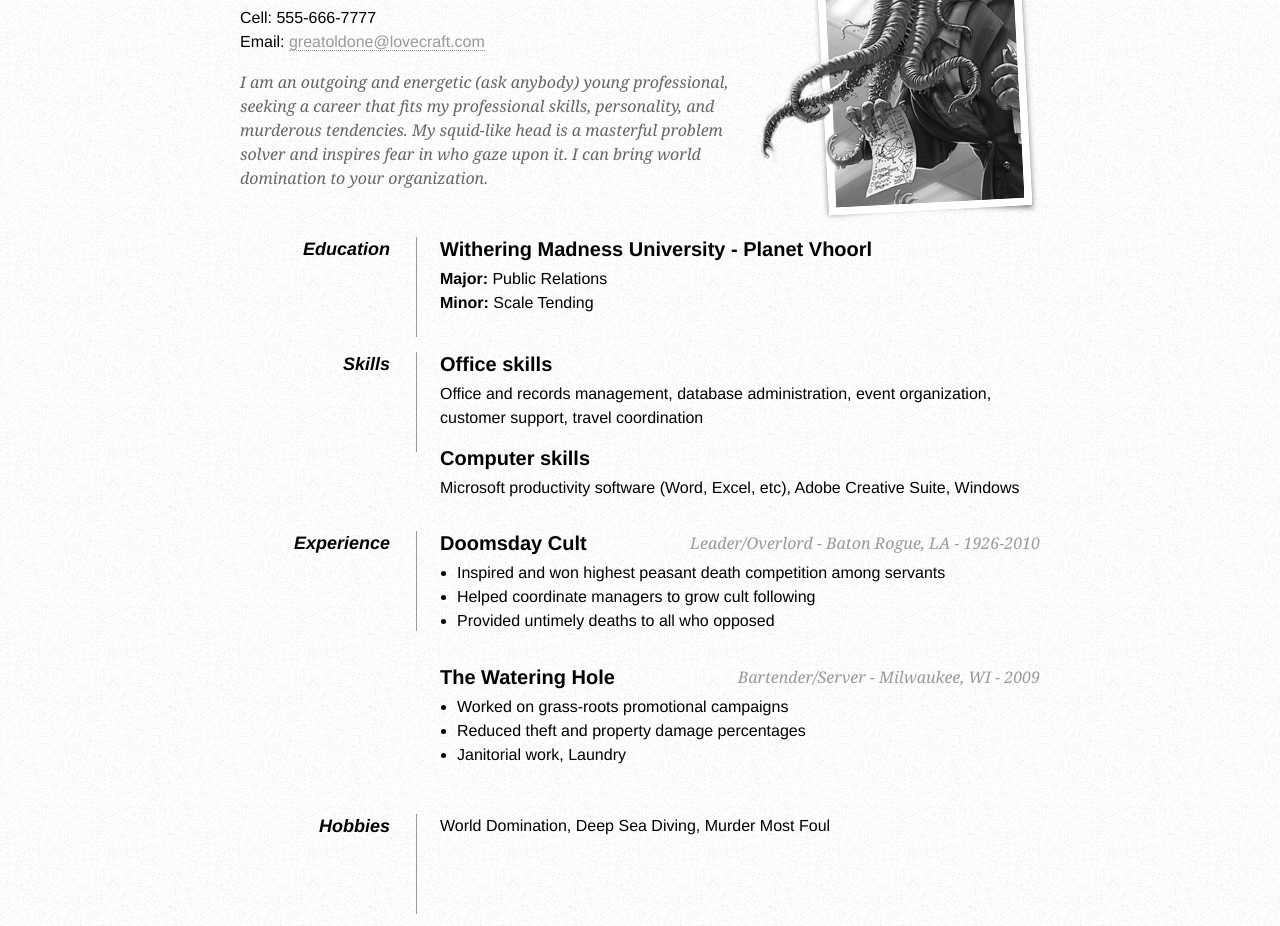
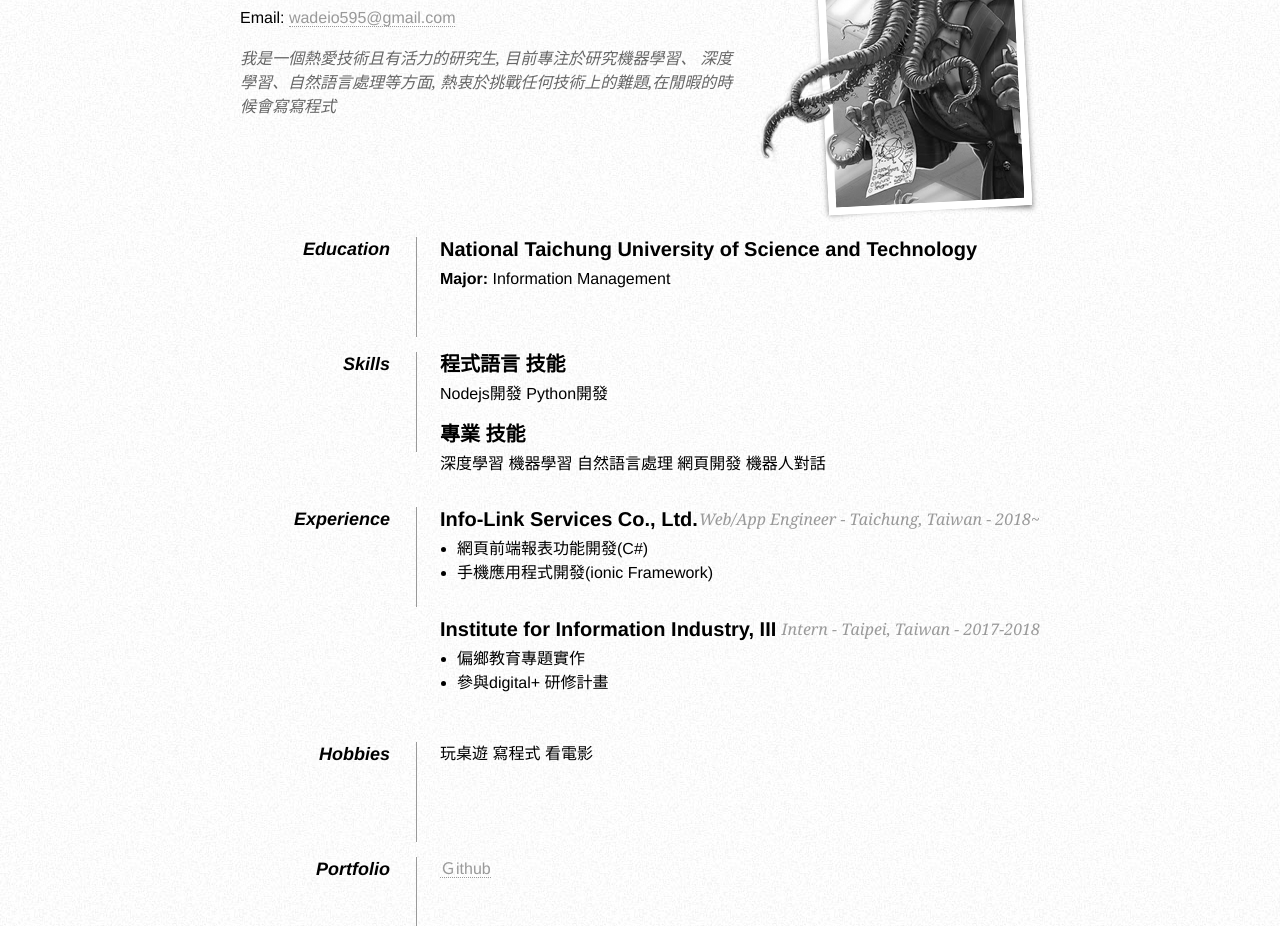
Before and after one commit to wadeio/testapi, a website: page index.html in a window 1280 px wide. Shown: the part 91-1017 px from the top of the page. Drawn offline with Linux system fonts and the light colour scheme.

Commit message:
change page data

```diff
--- a/index.html
+++ b/index.html
@@ -6,7 +6,7 @@
 <head>
      <meta http-equiv="Content-Type" content="text/html; charset=utf-8"/>
 
-     <title>One Page Resume</title>
+     <title>Wade Resume</title>
 
      <style type="text/css">
         * { margin: 0; padding: 0; }
@@ -39,20 +39,18 @@
 
             <!-- Microformats! -->
 
-            <h1 class="fn">C'thulhu</h1>
+            <h1 class="fn">Ting-Hao Chang</h1>
 
             <p>
-                Cell: <span class="tel">555-666-7777</span><br />
-                Email: <a class="email" href="mailto:greatoldone@lovecraft.com">greatoldone@lovecraft.com</a>
+                <!--Cell: <span class="tel">555-666-7777</span><br />-->
+                Email: <a class="email" href="mailto:wadeio595@gmail.com">wadeio595@gmail.com</a>
             </p>
         </div>
 
         <div id="objective">
             <p>
-                I am an outgoing and energetic (ask anybody) young professional, seeking a
-                career that fits my professional skills, personality, and murderous tendencies.
-                My squid-like head is a masterful problem solver and inspires fear in who gaze upon it.
-                I can bring world domination to your organization.
+                我是一個熱愛技術且有活力的研究生, 目前專注於研究機器學習、
+                深度學習、自然語言處理等方面, 熱衷於挑戰任何技術上的難題,在閒暇的時候會寫寫程式
             </p>
         </div>
 
@@ -63,50 +61,48 @@
 
             <dt>Education</dt>
             <dd>
-                <h2>Withering Madness University - Planet Vhoorl</h2>
-                <p><strong>Major:</strong> Public Relations<br />
-                   <strong>Minor:</strong> Scale Tending</p>
+                <h2>National Taichung University of Science and Technology</h2>
+                <p><strong>Major:</strong> Information Management<br/>
+                   <!--<strong>Minor:</strong> Scale Tending</p>-->
             </dd>
 
             <dd class="clear"></dd>
 
             <dt>Skills</dt>
             <dd>
-                <h2>Office skills</h2>
-                <p>Office and records management, database administration, event organization, customer support, travel coordination</p>
+                <h2>程式語言 技能</h2>
+                <p>Nodejs開發 Python開發</p>
 
-                <h2>Computer skills</h2>
-                <p>Microsoft productivity software (Word, Excel, etc), Adobe Creative Suite, Windows</p>
+                <h2>專業 技能</h2>
+                <p>深度學習 機器學習 自然語言處理 網頁開發 機器人對話</p>
             </dd>
 
             <dd class="clear"></dd>
 
             <dt>Experience</dt>
             <dd>
-                <h2>Doomsday Cult <span>Leader/Overlord - Baton Rogue, LA - 1926-2010</span></h2>
+                <h2>Info-Link Services Co., Ltd. <span>Web/App Engineer - Taichung, Taiwan - 2018~</span></h2>
                 <ul>
-                    <li>Inspired and won highest peasant death competition among servants</li>
-                    <li>Helped coordinate managers to grow cult following</li>
-                    <li>Provided untimely deaths to all who opposed</li>
+                    <li>網頁前端報表功能開發(C#)</li>
+                    <li>手機應用程式開發(ionic Framework)</li>
                 </ul>
 
-                <h2>The Watering Hole <span>Bartender/Server - Milwaukee, WI - 2009</span></h2>
+                <h2>Institute for Information Industry, III<span>Intern - Taipei, Taiwan - 2017-2018</span></h2>
                 <ul>
-                    <li>Worked on grass-roots promotional campaigns</li>
-                    <li>Reduced theft and property damage percentages</li>
-                    <li>Janitorial work, Laundry</li>
+                    <li>偏鄉教育專題實作</li>
+                    <li>參與digital+ 研修計畫</li>
                 </ul>
             </dd>
 
             <dd class="clear"></dd>
 
             <dt>Hobbies</dt>
-            <dd>World Domination, Deep Sea Diving, Murder Most Foul</dd>
+            <dd>玩桌遊 寫程式 看電影</dd>
 
             <dd class="clear"></dd>
 
-            <dt>References</dt>
-            <dd>Available on request</dd>
+            <dt>Portfolio</dt>
+            <dd><a target='_blank' href="https://github.com/wadeio/">Ｇithub</a></dd>
 
             <dd class="clear"></dd>
         </dl>
```
